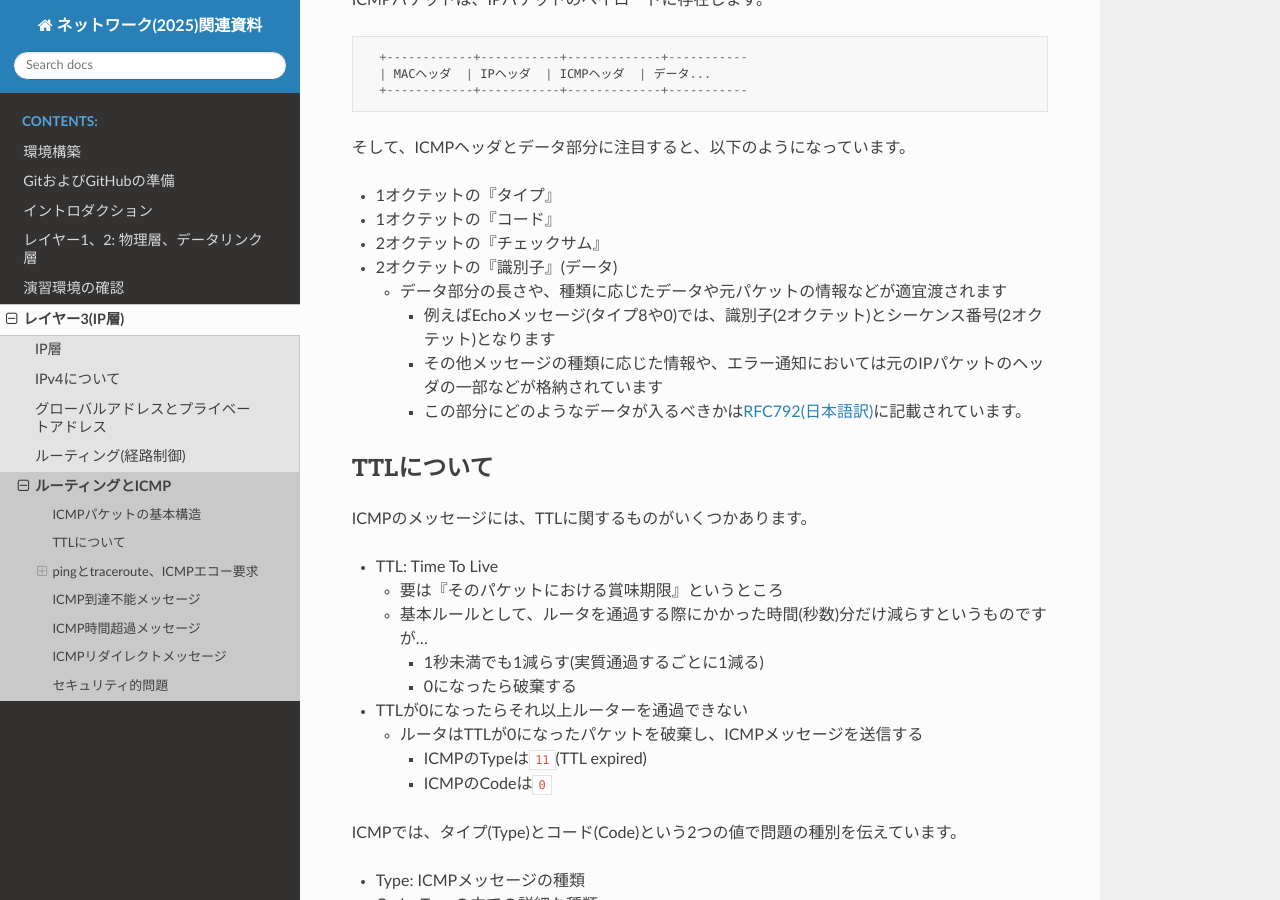
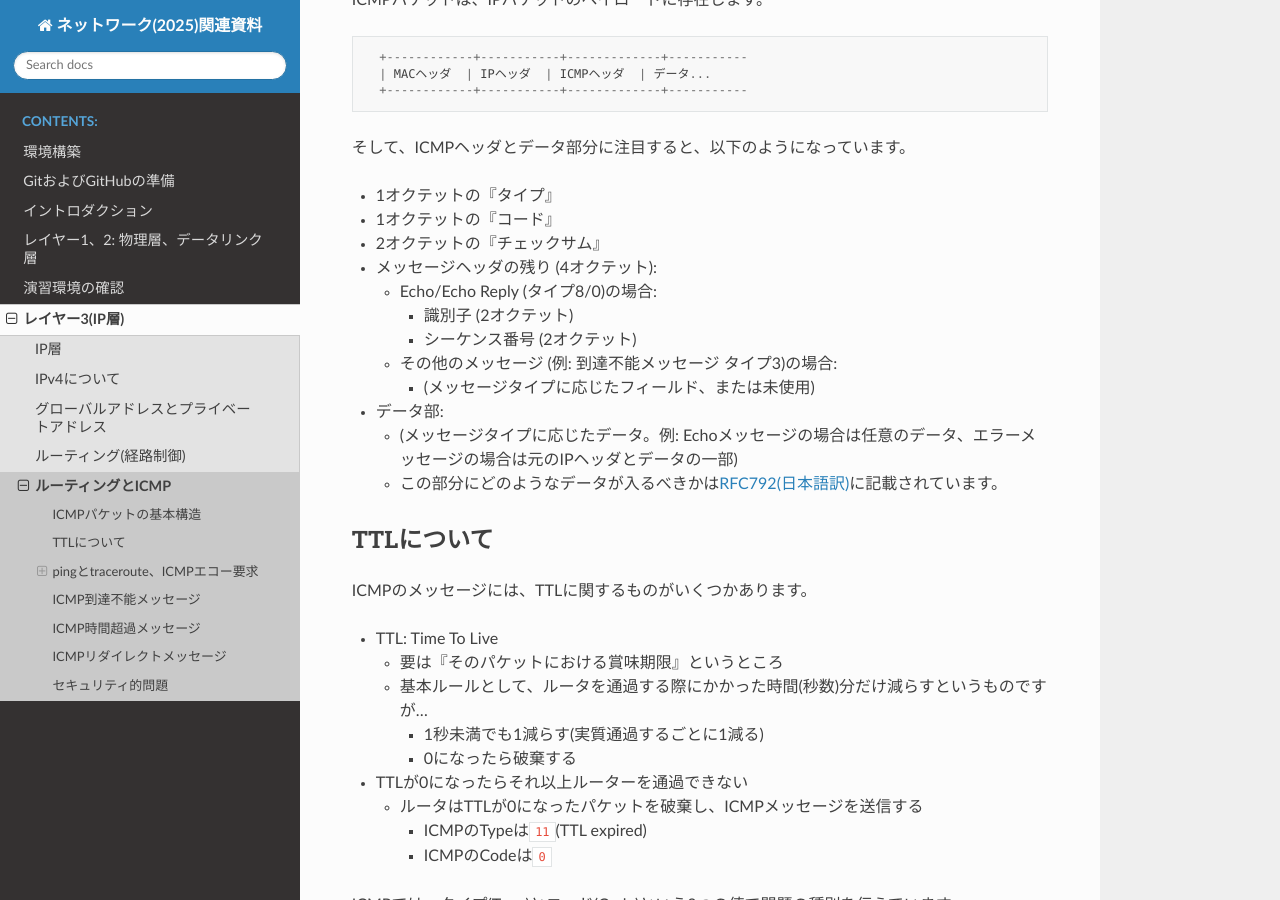
Before and after one commit to densuke/2025-network-doc, a Sphinx documentation site: the page built from source/ip/icmp.md, in a window 1280 px wide and 900 px high, scrolled down 479 px. Built offline with Sphinx 7.4.7 and the Read the Docs theme 3.1.0, drawn with Linux system fonts in a browser that asks for light colours; pages that are not in the unit, such as notebooks, are missing from menus.

Commit message:
指摘の盛り込み

```diff
--- a/source/ip/icmp.md
+++ b/source/ip/icmp.md
@@ -24,11 +24,15 @@ ICMPパケットは、IPパケットのペイロードに存在します。
 - 1オクテットの『タイプ』
 - 1オクテットの『コード』
 - 2オクテットの『チェックサム』
-- 2オクテットの『識別子』(データ)
-    - データ部分の長さや、種類に応じたデータや元パケットの情報などが適宜渡されます
-        - 例えばEchoメッセージ(タイプ8や0)では、識別子(2オクテット)とシーケンス番号(2オクテット)となります
-        - その他メッセージの種類に応じた情報や、エラー通知においては元のIPパケットのヘッダの一部などが格納されています
-        - この部分にどのようなデータが入るべきかは[RFC792(日本語訳)](http://srgia.com/docs/rfc792j.html)に記載されています。
+- メッセージヘッダの残り (4オクテット):
+    - Echo/Echo Reply (タイプ8/0)の場合:
+        - 識別子 (2オクテット)
+        - シーケンス番号 (2オクテット)
+    - その他のメッセージ (例: 到達不能メッセージ タイプ3)の場合:
+        - (メッセージタイプに応じたフィールド、または未使用)
+- データ部:
+    - (メッセージタイプに応じたデータ。例: Echoメッセージの場合は任意のデータ、エラーメッセージの場合は元のIPヘッダとデータの一部)
+    - この部分にどのようなデータが入るべきかは[RFC792(日本語訳)](http://srgia.com/docs/rfc792j.html)に記載されています。
 
 ## TTLについて
 
@@ -249,16 +253,16 @@ ICMPのメッセージの中には『到達不能』という状態を示すも
 到達不能メッセージはタイプ3で示され、以下のコードが存在します。
 
 - Code 0: ネットワーク到達不能
-    - 宛先ネットワークに到達できない
+  - 宛先ネットワークに到達できない
 - Code 1: ホスト到達不能
-    - 宛先ホストに到達できない
+  - 宛先ホストに到達できない
 - Code 2: プロトコル到達不能
-    - 宛先ホストのプロトコルに到達できない
+  - 宛先ホストのプロトコルに到達できない
 - Code 3: ポート到達不能
-    - 宛先ホストのポートに到達できない
+  - 宛先ホストのポートに到達できない
 - Code 4: フラグメント必要
-    - フラグメントが必要だが、フラグメントビットがセットされていない
-    - IPパケットのフラグメントフラグ(DF)がセットされていると、パケットの分割が必要でも禁止となるためそれ以上の通信ができなくなってしまう
+  - フラグメントが必要だが、フラグメントビットがセットされていない
+  - IPパケットのフラグメントフラグ(DF)がセットされていると、パケットの分割が必要でも禁止となるためそれ以上の通信ができなくなってしまう
 
 他にもいくつか存在しますが、上記のような理由を含めて『通信が行えない』事を送信元に返します。
 
```
